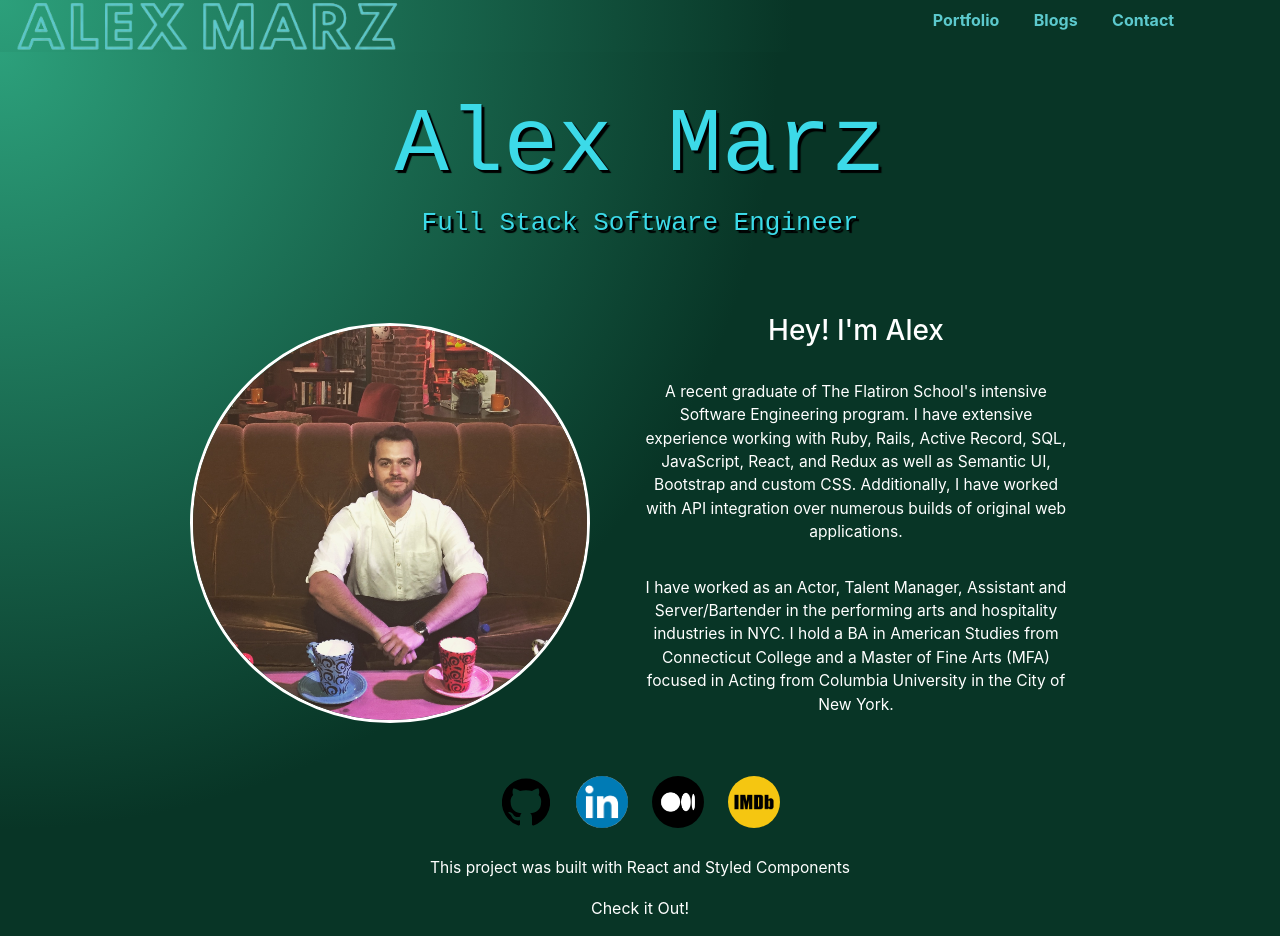
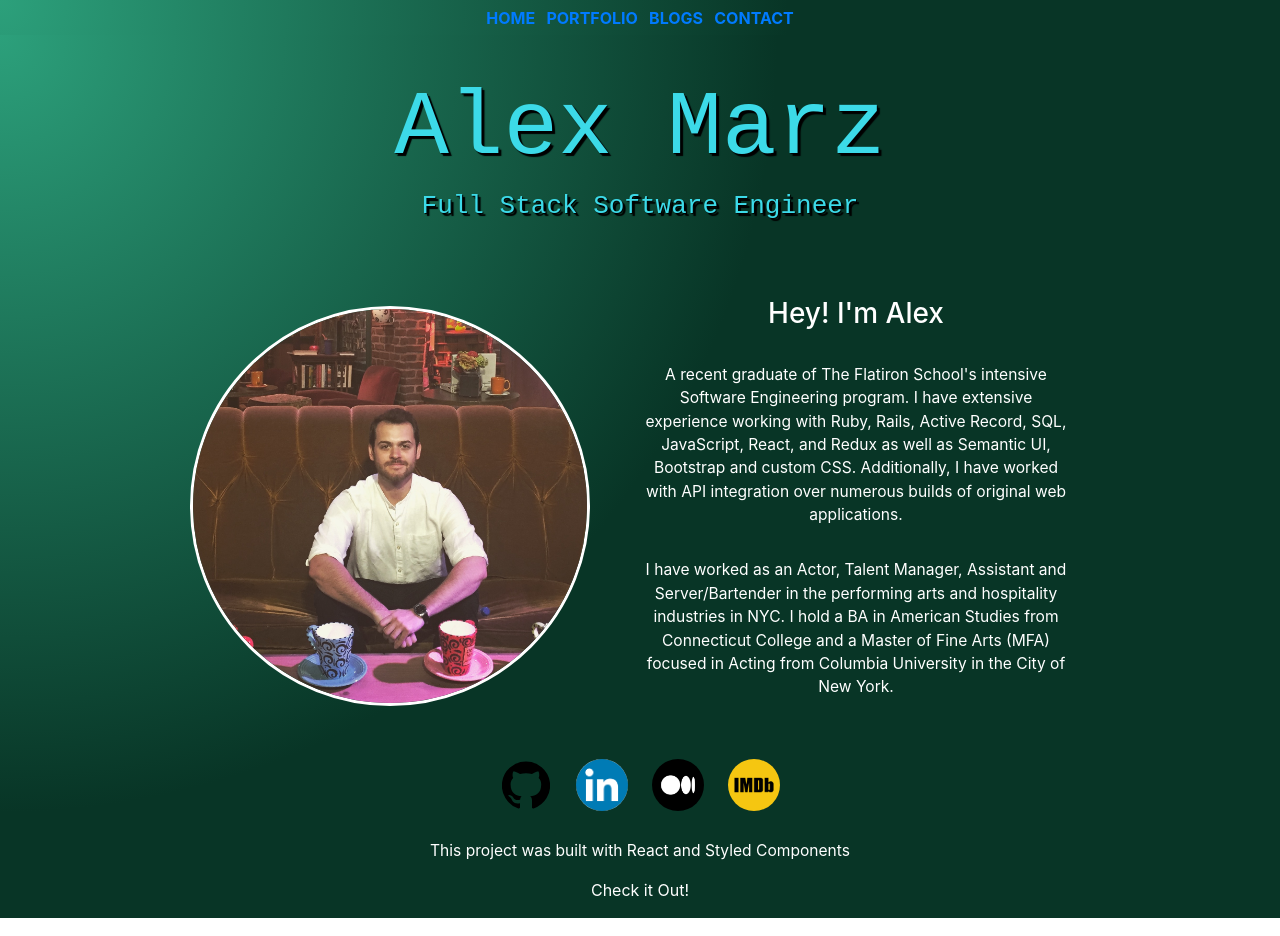
Before and after one commit to mahzmahzmahz/Project_Portfolio, a React (Create React App) app: page / in a window 1280 px wide. Built offline with nearby package versions, Linux system fonts and the light colour scheme.

Commit message:
Final tweaks implimented to navbar

```diff
--- a/src/About.js
+++ b/src/About.js
@@ -9,6 +9,10 @@ import IMDBIcon from "./IMDB2.png"
 
 
 function About(){
+
+
+
+
     return(
         <Container>
 
@@ -27,19 +31,21 @@ function About(){
                 <Bio className="flex-item">
                 I have worked as an Actor, Talent Manager, Assistant and Server/Bartender in the performing arts and hospitality industries in NYC. I hold a BA in American Studies from Connecticut College and a Master of Fine Arts (MFA) focused in Acting from Columbia University in the City of New York.
                 </Bio>
+
             </TextContainer>
+
             <Contacts className="flex-item">
                 <MyContacts background="black" href="https://github.com/mahzmahzmahz" target="_blank">
                     <GitHubIcon style={{color: "black", fontSize: "3rem"}}/>
                 </MyContacts>
                 <MyContactsTwo background="white" href="https://www.linkedin.com/in/alex-marz/" target="_blank">
-                    <img src={LinkedInIcon} className= "rounded-circle" style={{background: "#007bff", fontSize: "3rem"}}/>
+                    <img src={LinkedInIcon} alt="LinkedIn Icon" className= "rounded-circle" style={{background: "#007bff", fontSize: "3rem"}}/>
                 </MyContactsTwo>
                 <MyContacts background="black" href="https://alexhmarz.medium.com/" target="_blank">
-                    <img className= "rounded-circle" src={MediumIcon} style={{fontSize: "7rem"}}/>
+                    <img className= "rounded-circle" alt="Medium Icon" src={MediumIcon} style={{fontSize: "7rem"}}/>
                 </MyContacts>
                 <MyContactsTwo background="black" href="https://www.imdb.com/name/nm9542537/?ref_=fn_al_nm_1" target="_blank">
-                    <img className= "rounded-circle" src={IMDBIcon} style={{fontSize: "3rem"}}/>
+                    <img className= "rounded-circle" src={IMDBIcon} alt="IMDB Icon" style={{fontSize: "3rem"}}/>
                 </MyContactsTwo>
 
             </Contacts>
--- a/src/App.js
+++ b/src/App.js
@@ -4,18 +4,19 @@ import Portfolio from "./Portfolio"
 import About from "./About"
 import Blogs from "./Blogs"
 import Contacts from "./Contacts"
-import logo from './logo.svg';
 import './App.css';
 import {Switch, Route} from "react-router-dom";
 
 function App() {
 
   console.log("Hi there!")
+  console.log(" Welcome to my portfolio! ")
+  console.log("Feel free to reach out to me at AlexHMarz@gmail.com")
 
 
   return (
     <div className="App">
-          <NavBar />
+      <NavBar/>
           <div className="App-header">
             <Route exact path = "/">
               <Header/>
--- a/src/Blogs.js
+++ b/src/Blogs.js
@@ -1,5 +1,5 @@
 
-import React, { useState } from "react"
+import React from "react"
 import styled from "styled-components"
 import MediumIcon from "./Medium.jpg"
 import Twilio from "./Twilio.png"
@@ -87,10 +87,10 @@ function Blogs(){
             <Email href="mailto: alexhmarz@gmail.com">AlexHMarz@gmail.com</Email>
             <Contacts>
                     <MyContacts background="black" href="https://alexhmarz.medium.com/" target="_blank">
-                        <img className= "rounded-circle" src={MediumIcon} style={{fontSize: "7rem"}}/>
+                        <img className= "rounded-circle" src={MediumIcon} alt="Medium Icon" style={{fontSize: "7rem"}}/>
                     </MyContacts>
                     <MyContacts background="white" href="https://www.linkedin.com/in/alex-marz/" target="_blank">
-                        <img src={LinkedInIcon} className= "rounded-circle" style={{background: "#007bff", fontSize: "3rem"}}/>
+                        <img src={LinkedInIcon} className= "rounded-circle" alt="LinkedIn Icon" style={{background: "#007bff", fontSize: "3rem"}}/>
                     </MyContacts>
             </Contacts>
         </ContactCard>
--- a/src/Contacts.js
+++ b/src/Contacts.js
@@ -11,13 +11,11 @@ import alex from "./signature.png"
 
 function Contacts(){
 
+
     return(
         <>
         <Container>
 
-        <PixelContainer>
-            <img className="character_spritesheet" src={pixel} alt="Pixel Alex"/>
-        </PixelContainer>
 
             <TextContainer>
                 <ThankYou>Thanks for stopping by!</ThankYou>
@@ -30,8 +28,12 @@ function Contacts(){
 
             </TextContainer>
 
+            <PixelContainer>
+                <img className="character_spritesheet" src={pixel} alt="Pixel Alex"/>
+            </PixelContainer>
+        </Container>
 
-        </Container>
+
 
         <ContactDiv>
 
@@ -39,16 +41,19 @@ function Contacts(){
                 <GitHubIcon style={{color: "black", fontSize: "3rem"}}/>
             </MyContacts>
             <MyContacts background="white" href="https://www.linkedin.com/in/alex-marz/" target="_blank">
-                <img src={LinkedInIcon} className= "rounded-circle" style={{background: "#007bff", fontSize: "3rem"}}/>
+                <img src={LinkedInIcon} alt="LinkedIn Icon" className= "rounded-circle" style={{background: "#007bff", fontSize: "3rem"}}/>
             </MyContacts>
             <MyContacts background="black" href="https://alexhmarz.medium.com/" target="_blank">
-                    <img className= "rounded-circle" src={MediumIcon} style={{fontSize: "7rem"}}/>
+                    <img className= "rounded-circle" alt="Medium Icon" src={MediumIcon} style={{fontSize: "7rem"}}/>
             </MyContacts>
             <MyContacts background="black" href="https://www.imdb.com/name/nm9542537/?ref_=fn_al_nm_1" target="_blank">
-                    <img className= "rounded-circle" src={IMDBIcon} style={{fontSize: "3rem"}}/>
+                    <img className= "rounded-circle" src={IMDBIcon} alt="IMDB Icon" style={{fontSize: "3rem"}}/>
             </MyContacts>
 
         </ContactDiv>
+
+
+
         </>
     )
 
@@ -60,13 +65,15 @@ const Container = styled.section`
     align-items: center;
     justify-content: center;
     display: flex;
-    flex-wrap: wrap;
+    flex-direction: column;
+    margin-right: 0;
 
 `
 
 const PixelContainer = styled.div`
+    display: flex;
+    flex-wrap: wrap;
     align-items: center;
-    position: sticky;
     justify-content: center;
     padding-top: 0px;
     height: 576px;
@@ -76,7 +83,8 @@ const PixelContainer = styled.div`
 `
 
 const ThankYou = styled.h3`
-    padding-top: 40%;
+    padding-top: 10%;
+    max-width: 100%;
     text-align: center;
     font-family: MS Courier New, monospace;
     color: #3cdae8;
@@ -85,7 +93,7 @@ const ThankYou = styled.h3`
 `
 
 const TextContainer = styled.div`
-    max-width: 500px;
+    max-width: 70%;
     display: flex;
     flex-direction: column;
     justify-content: center;
@@ -125,7 +133,7 @@ const ContactDiv = styled.div`
 `
 
 const Email = styled.a`
-    font-size: 1.5rem;
+    font-size: 1rem;
     display: flex;
     color: black;
     font-family: MS Courier New, monospace;
--- a/src/NavBar.js
+++ b/src/NavBar.js
@@ -1,20 +1,44 @@
 import React from "react"
-import {NavLink, Link} from "react-router-dom"
-import Navbar from 'react-bootstrap/Navbar'
-import AlexLogo from "./AlexLogo.png"
+import styled from "styled-components"
+import {Link} from "react-router-dom"
 
 function NavBar(){
+
+
     return(
-        <Navbar sticky="top" id="NavBar" >
-            <Navbar.Brand style={{display: "inline"}}> <Link to="/" ><img className="NavBar-Alex" alt="Alex Marz's Page" src={AlexLogo}/></Link></Navbar.Brand>
-                <div className="link-div">
-                    <Link className="navLink" style={{ textDecoration: 'none'}} to="/portfolio"><strong>Portfolio</strong></Link>
-                    <Link className="navLink" style={{ textDecoration: 'none'}} to="/blogs"><strong>Blogs</strong></Link>
-                    <Link className="navLink" style={{ textDecoration: 'none'}} to="/contact-info"><strong>Contact</strong></Link>
-                </div>
-        </Navbar>
+        <Container>
+            <LinkTables>
+                <Link className="navLink" style={{ textDecoration: 'none'}} to="/"><strong>HOME</strong></Link>
+                <Link className="navLink" style={{ textDecoration: 'none'}} to="/portfolio"><strong>PORTFOLIO</strong></Link>
+                <Link className="navLink" style={{ textDecoration: 'none'}} to="/blogs"><strong>BLOGS</strong></Link>
+                <Link className="navLink" style={{ textDecoration: 'none'}} to="/contact-info"><strong>CONTACT</strong></Link>
+            </LinkTables>
+        </Container>
     )
 
 }
 
 export default NavBar;
+
+const LinkTables = styled.div`
+  display: flex;
+  justify-content: center;
+  align-items: center;
+  a {
+    margin: 0.35rem;
+    }
+  }
+
+`
+const Container = styled.section`
+    display: flex;
+    flex-wrap: wrap;
+    justify-content: center;
+    align-items: center;
+
+
+
+    .flex-item{
+        margin 1rem;
+    }
+`
--- a/src/Portfolio.js
+++ b/src/Portfolio.js
@@ -78,7 +78,7 @@ function Portfolio(){
                         <GitHubIcon style={{color: "black", fontSize: "3rem"}}/>
                     </MyContacts>
                     <MyContacts background="white" href="https://www.linkedin.com/in/alex-marz/" target="_blank">
-                        <img src={LinkedInIcon} className= "rounded-circle" style={{background: "#007bff", fontSize: "3rem"}}/>
+                        <img src={LinkedInIcon} alt="LinkedIn Icon" className= "rounded-circle" style={{background: "#007bff", fontSize: "3rem"}}/>
                     </MyContacts>
             </Contacts>
         </Card>
```
Also changed, not shown: 1 other file (tests, documents, lock files or other folders).
